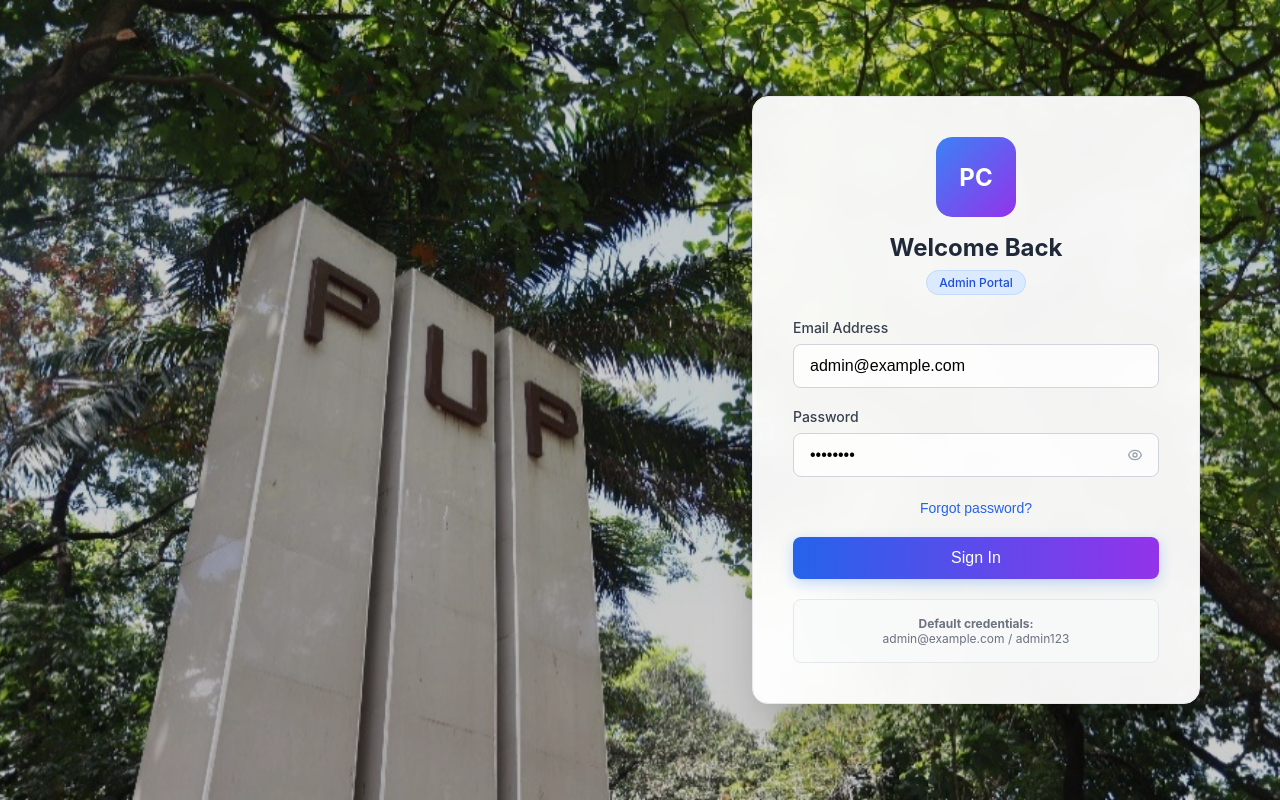
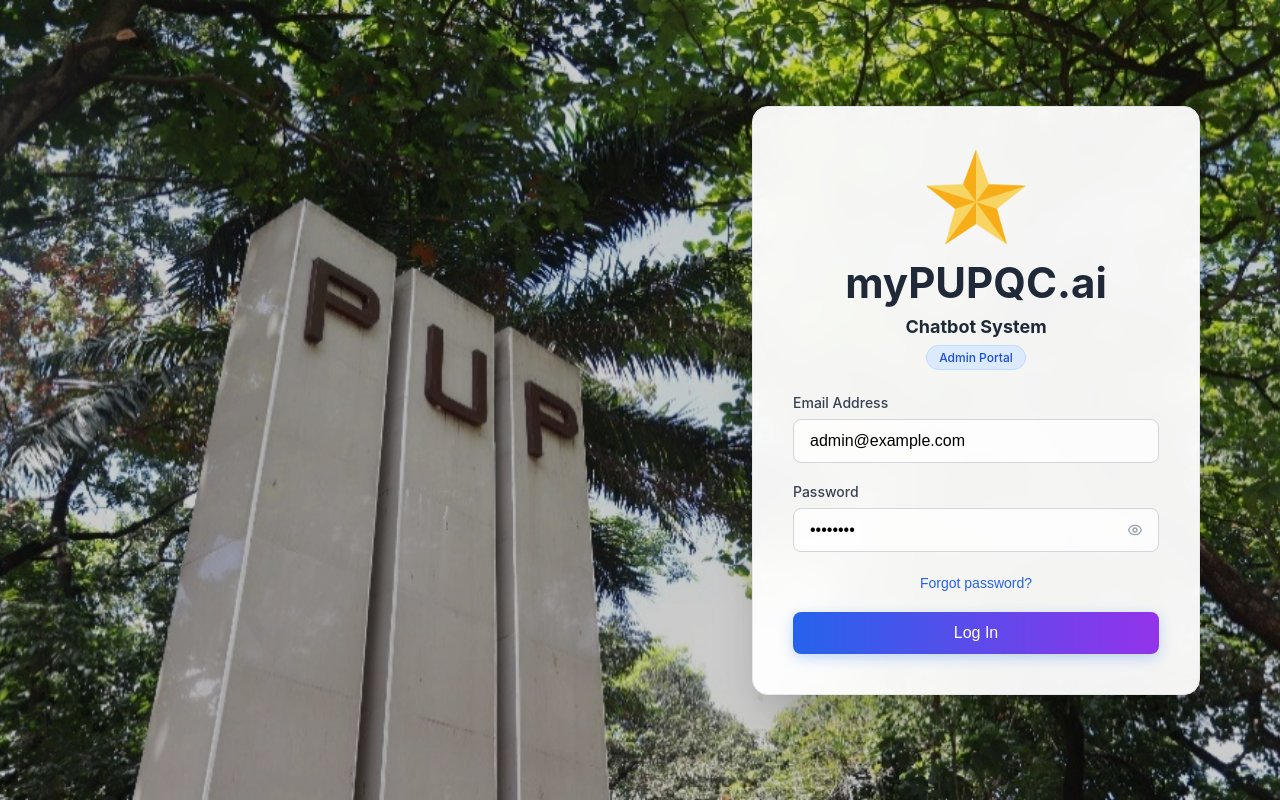
Before and after one commit to cerajamme/myPUPQC_chatbot, a React (Create React App) app in the folder frontend/: page /login in a window 1280 px wide. Built offline with nearby package versions, Linux system fonts and the light colour scheme.

Commit message:
Updated 95%

```diff
--- a/frontend/src/components/Dashboard.js
+++ b/frontend/src/components/Dashboard.js
@@ -1,7 +1,7 @@
 import React, { useState, useEffect, useRef } from 'react';
+import TestChat from './TestChat';
 import FileUpload from './FileUpload';
 import DocumentList from './DocumentList';
-import TestChat from './TestChat';
 import Analytics from './Analytics';
 import './DashboardStyles.css';
 
@@ -175,8 +175,7 @@
                     </div>
                   </div>
                   <hr style={{ margin: '0.25rem 0', border: 'none', borderTop: '1px solid #e5e7eb' }} />
-                  <button className="profile-dropdown-item">Your Profile</button>
-                  <button className="profile-dropdown-item">Settings</button>
+                  {/* <button className="profile-dropdown-item">Your Profile</button> */}
                   <button
                     className="profile-dropdown-item"
                     onClick={onLogout}
@@ -214,9 +213,9 @@
 
       {/* Content */}
       <div className="dashboard-content">
+        {activeTab === 'chat' && <TestChat />}
         {activeTab === 'upload' && <FileUpload />}
         {activeTab === 'documents' && <DocumentList />}
-        {activeTab === 'chat' && <TestChat />}
         {activeTab === 'analytics' && <Analytics />}
       </div>
     </div>
--- a/frontend/src/components/Login.js
+++ b/frontend/src/components/Login.js
@@ -64,8 +64,13 @@
       <div className="login-form-wrapper">
         <div className="login-glass-card">
           <div className="login-logo-section">
-            <div className="login-logo">PC</div>
-            <h1 className="login-title">Welcome Back</h1>
+            <div className="login-logo">
+              <img src="/mypupqc-chatbot.png" alt="PC Logo" className="logo-img" />
+            </div>
+
+
+            <h1 className="login-title">myPUPQC.ai</h1>
+            <h3 className="login-title">Chatbot System</h3>
             <div className="login-badge">Admin Portal</div>
           </div>
 
@@ -137,20 +142,12 @@
               {loading ? (
                 <div style={{ display: 'flex', alignItems: 'center', justifyContent: 'center' }}>
                   <div className="login-spinner"></div>
-                  Signing in...
+                  Logging in...
                 </div>
               ) : (
-                'Sign In'
+                'Log In'
               )}
             </button>
-
-            <div className="login-credentials-box">
-              <p className="login-credentials-text">
-                <strong>Default credentials:</strong>
-                <br />
-                admin@example.com / admin123
-              </p>
-            </div>
           </div>
         </div>
       </div>
--- a/frontend/src/components/LoginStyles.css
+++ b/frontend/src/components/LoginStyles.css
@@ -48,19 +48,6 @@
     margin-bottom: 1.5rem;
   }
 
-  .login-logo {
-    width: 5rem;
-    height: 5rem;
-    margin: 0 auto 1rem;
-    background: linear-gradient(135deg, #3b82f6, #9333ea);
-    border-radius: 1rem;
-    display: flex;
-    align-items: center;
-    justify-content: center;
-    color: white;
-    font-size: 1.5rem;
-    font-weight: bold;
-  }
 
   .login-title {
     font-size: 1.5rem;
@@ -250,3 +237,20 @@
       margin-right: 4rem;
     }
   }
+  .login-logo .logo-img {
+    width: 100px;      /* adjust as you like */
+    height: auto;
+    display: block;
+    margin: 0 auto 10px;
+  }
+
+
+  h1.login-title {
+    font-size: 42px;
+    text-align: center;
+  }
+
+  h3.login-title {
+    font-size: 18px;
+    text-align: center;
+  }
```
